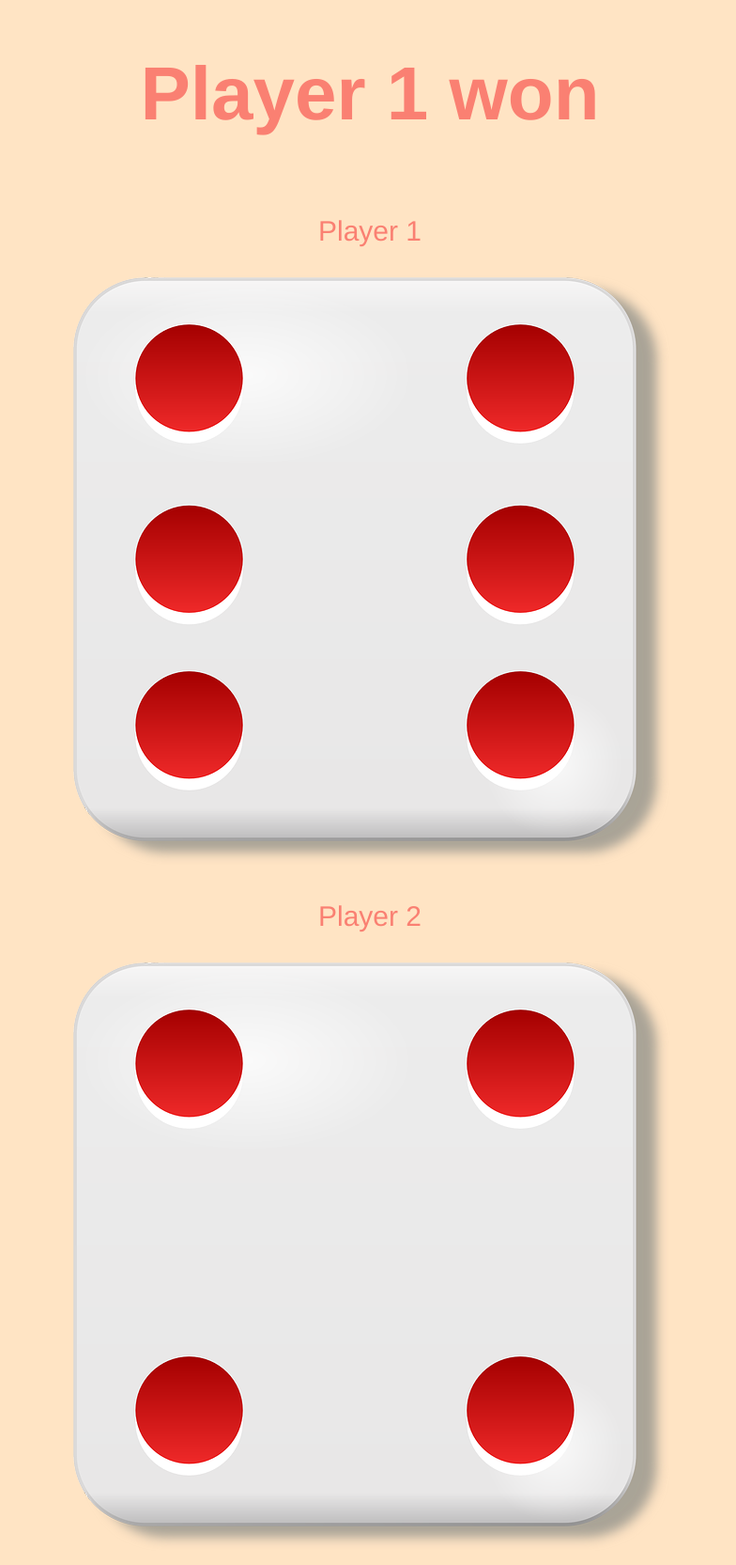
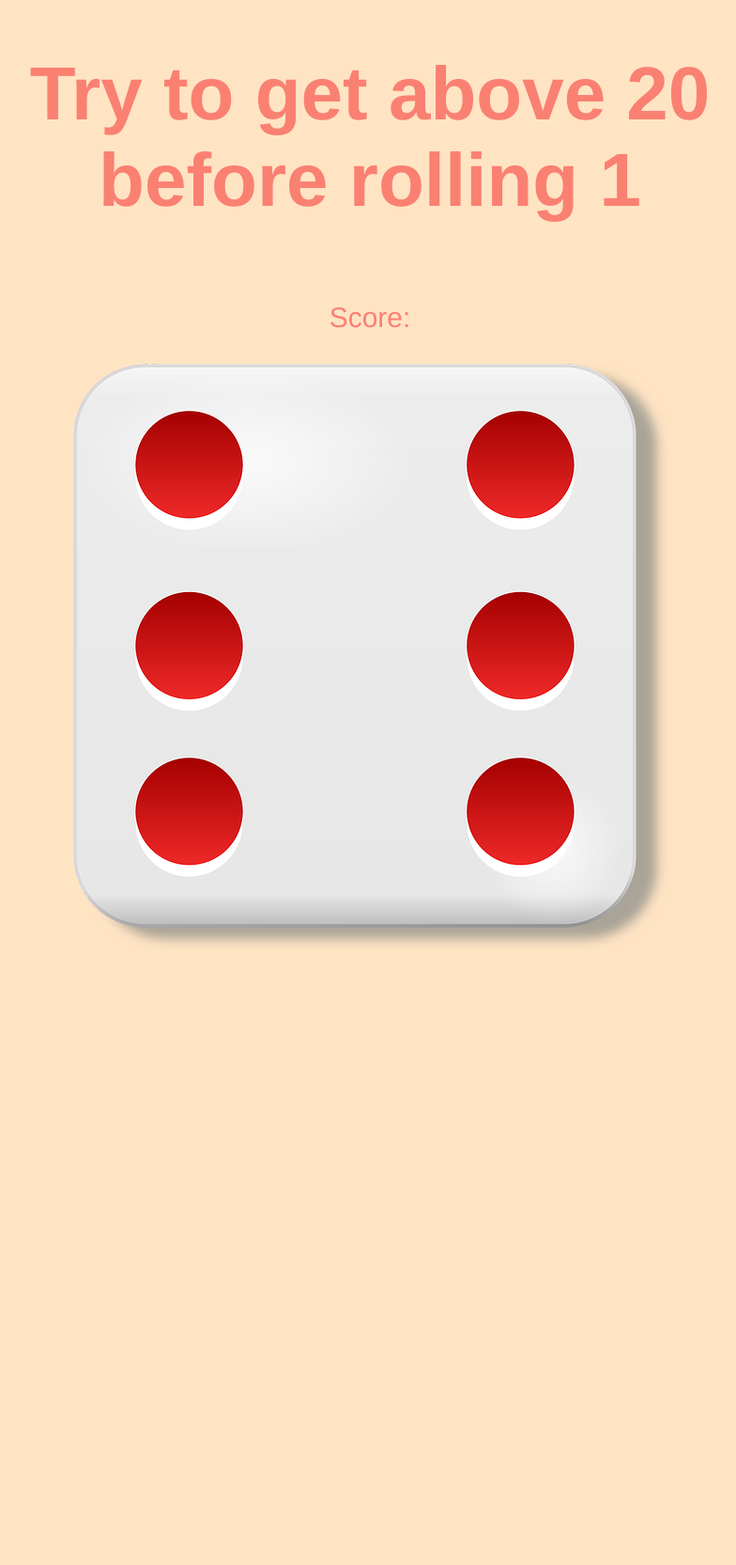
Before and after one commit to taylorh2002/Dicegame1, a plain HTML site: page index.html in a window 1280 px wide. Shown: the whole page at 94% size, without its empty margins (246-1030 px from the left). After the commit the page ends 1028 px from the top, so only its background shows below. Drawn offline with Linux system fonts and the light colour scheme.

Commit message:
Second commit

```diff
--- a/app.js
+++ b/app.js
@@ -1,17 +1,5 @@
 let randomNum1 = Math.floor(Math.random() * 6 + 1);
-let randomNum2 = Math.floor(Math.random() * 6 + 1);
 let ranImage1 = "assets/dice" + randomNum1 + ".png";
-let ranImage2 = "assets/dice" + randomNum2 + ".png";
 
 document.getElementsByTagName("img")[0].setAttribute("src",ranImage1);
-document.getElementsByTagName("img")[1].setAttribute("src",ranImage2);
-
-if (randomNum1 < randomNum2)
-{
-    document.getElementById("h1").innerHTML = "Player 2 won";
-}
-
-else if(randomNum1 == randomNum2)
-{
-    document.getElementById("h1").innerHTML = "Draw";
-}
+document.getElementById("p1").innerHTML("Score: " + randomNum1);
--- a/index.html
+++ b/index.html
@@ -12,18 +12,12 @@
 <body>
     <div class="container">
 
-        <h1 id="h1">Player 1 won</h1>
+        <h1 id="h1">Try to get above 20 before rolling 1</h1>
 
         <div class="dice">
-            <p>Player 1</p>
+            <p id="p1">Score: </p>
             <img src="assets/dice1.png" alt="images">
         </div>
-
-        <div class="dice">
-            <p>Player 2</p>
-            <img src="assets/dice1.png" alt="images">
-        </div>
-
     </div>
 
     <script src="app.js"></script>
```
